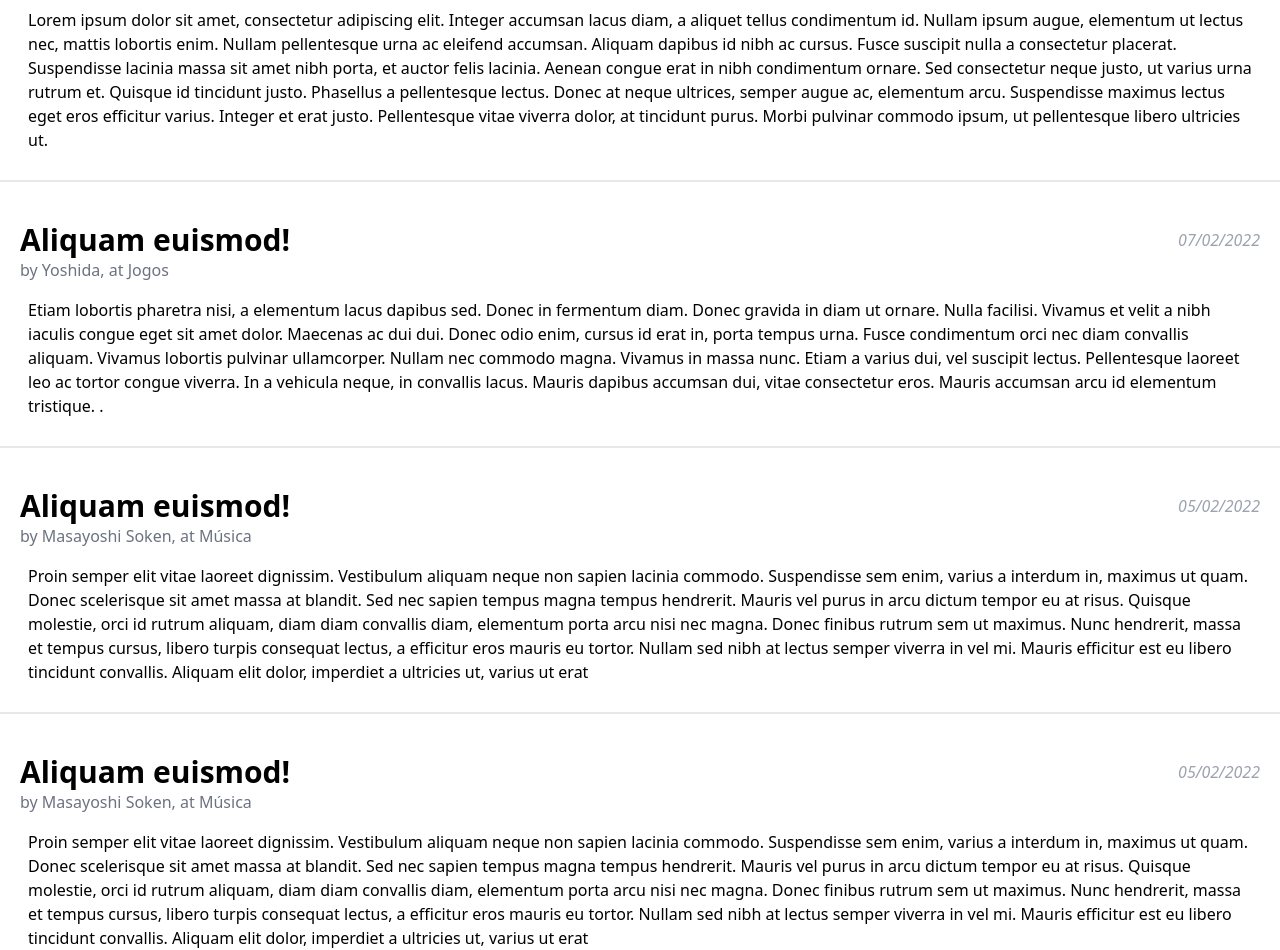
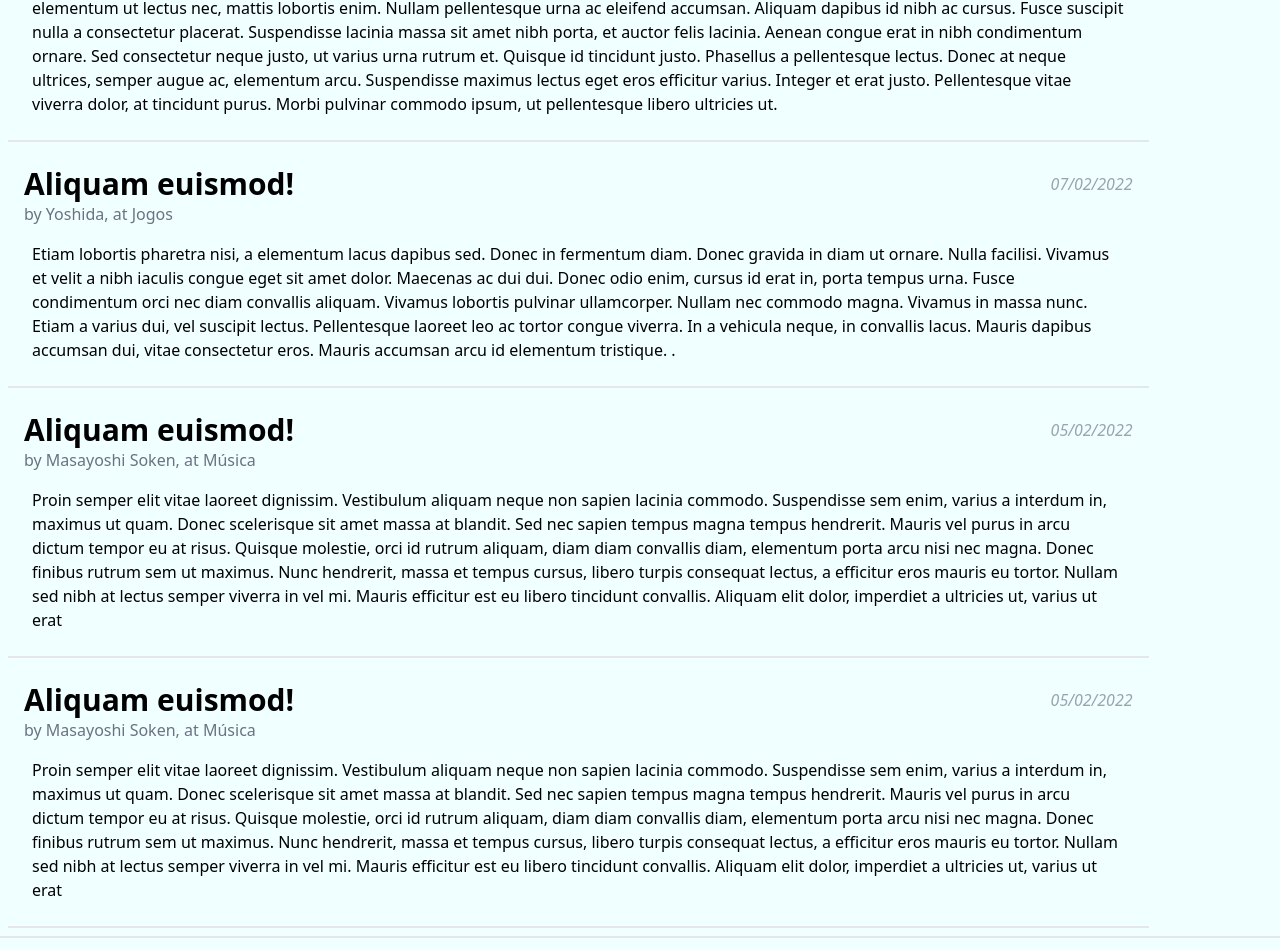
Before and after one commit to typevitor/nextjs-challenge, a Next.js app: page /posts in a window 1280 px wide. Shown: the part 1036-1986 px from the top of the page. Built offline with nearby package versions, Linux system fonts and the light colour scheme.

Commit message:
Adjusted layout

```diff
--- a/src/components/Post.tsx
+++ b/src/components/Post.tsx
@@ -6,7 +6,7 @@ type PostTypes = {
 
 const Post: React.FunctionComponent<PostTypes> = ({post}) => {
   return (
-    <div className="my-5 border-b-2 p-5">
+    <div className="my-2 border-b-2 p-4">
       <div className="flex items-center justify-between">
         <span className="font-bold text-3xl dark:text-white">{post.title}</span>
         <span className="text-gray-400 italic font-extralight">{post.created_at}</span>
--- a/src/components/PostsList.tsx
+++ b/src/components/PostsList.tsx
@@ -10,7 +10,7 @@ const PostsList: React.FunctionComponent<PostTypes> = ({ posts }) => {
     <Post key={post.id} post={post} />
   ));
   return (
-    <div>
+    <div className='mx-2 text-left'>
       {postLists}
     </div>
   )
--- a/src/pages/_app.tsx
+++ b/src/pages/_app.tsx
@@ -6,9 +6,10 @@ function MyApp({ Component, pageProps }: AppProps) {
   return (
     <>
       <Navbar title={`Vitor's Posts`} />
-      <main className='container'>
+      <main>
         <Component {...pageProps} />
       </main>
+      <div className="w-full border-t-2 text-center p-2">Footer</div>
     </>
   )
 }
--- a/src/pages/posts/index.tsx
+++ b/src/pages/posts/index.tsx
@@ -11,7 +11,12 @@ const PostsPage: NextPage<PostsPageProps> = (props) => {
   return (
     <>
       <Title>List of Posts</Title>
-      <PostsList posts={props.posts} />
+      <div className="flex">
+        <PostsList posts={props.posts} />
+        <div className="h-96 border-2 text-center p-4 mx-5 my-4">
+          Painel de Avisos
+        </div>
+      </div>
     </>
   );
 }
--- a/src/styles/globals.css
+++ b/src/styles/globals.css
@@ -7,7 +7,7 @@
 @tailwind utilities;
 
 :root {
-    --color-background: #fff;
+    --color-background: #F0FFFF;
     --dark-color-background: #111827;
 }
 
```
